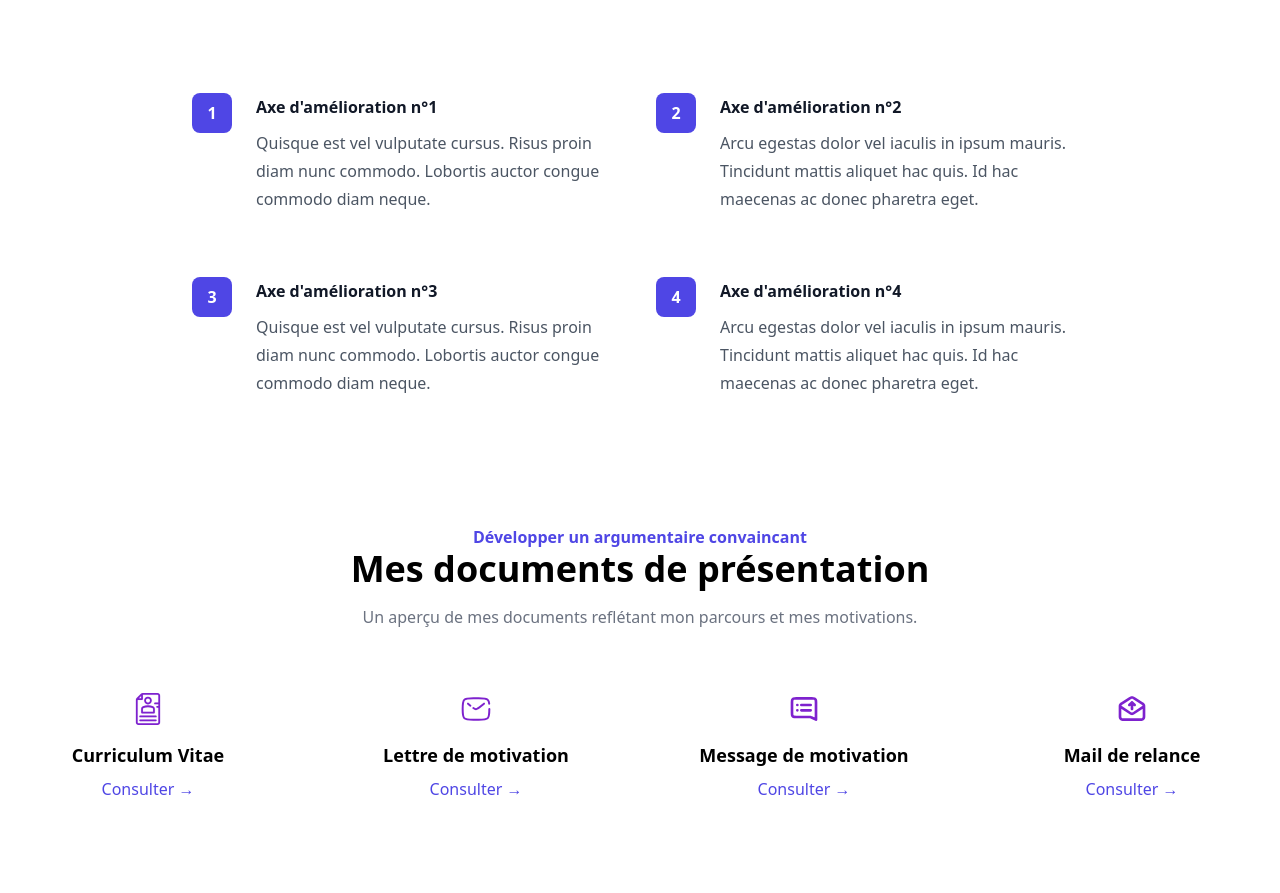
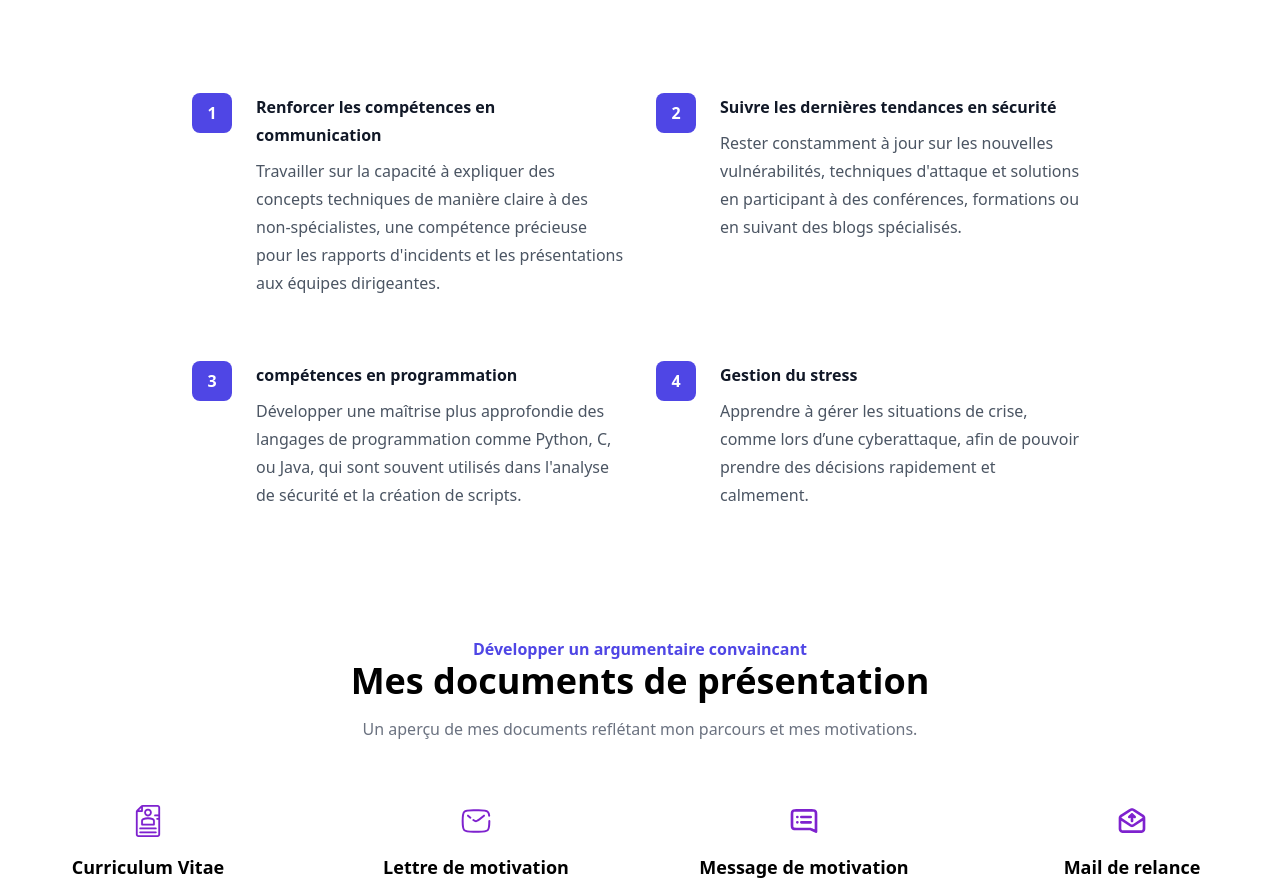
Before and after one commit to syassinehub/Yassine-Sghaier, a plain HTML site: page index.html in a window 1280 px wide. Shown: the part 1295-2188 px from the top of the page. Drawn offline with nearby package versions, Linux system fonts and the light colour scheme.

Commit message:
axe d'amélioration

```diff
--- a/index.html
+++ b/index.html
@@ -81,36 +81,36 @@
               <div class="absolute left-0 top-0 flex h-10 w-10 items-center justify-center rounded-lg bg-indigo-600 text-white">
                 1
               </div>
-              Axe d'amélioration n°1
+              Renforcer les compétences en communication
             </dt>
-            <dd class="mt-2 text-base leading-7 text-gray-600">Quisque est vel vulputate cursus. Risus proin diam nunc commodo. Lobortis auctor congue commodo diam neque.</dd>
+            <dd class="mt-2 text-base leading-7 text-gray-600">Travailler sur la capacité à expliquer des concepts techniques de manière claire à des non-spécialistes, une compétence précieuse pour les rapports d'incidents et les présentations aux équipes dirigeantes.</dd>
           </div>
           <div class="relative pl-16">
             <dt class="text-base font-semibold leading-7 text-gray-900">
               <div class="absolute left-0 top-0 flex h-10 w-10 items-center justify-center rounded-lg bg-indigo-600 text-white">
                 2
               </div>
-              Axe d'amélioration n°2
+              Suivre les dernières tendances en sécurité
             </dt>
-            <dd class="mt-2 text-base leading-7 text-gray-600">Arcu egestas dolor vel iaculis in ipsum mauris. Tincidunt mattis aliquet hac quis. Id hac maecenas ac donec pharetra eget.</dd>
+            <dd class="mt-2 text-base leading-7 text-gray-600">Rester constamment à jour sur les nouvelles vulnérabilités, techniques d'attaque et solutions en participant à des conférences, formations ou en suivant des blogs spécialisés.</dd>
           </div>
           <div class="relative pl-16">
             <dt class="text-base font-semibold leading-7 text-gray-900">
               <div class="absolute left-0 top-0 flex h-10 w-10 items-center justify-center rounded-lg bg-indigo-600 text-white">
                 3
               </div>
-              Axe d'amélioration n°3
+              compétences en programmation
             </dt>
-            <dd class="mt-2 text-base leading-7 text-gray-600">Quisque est vel vulputate cursus. Risus proin diam nunc commodo. Lobortis auctor congue commodo diam neque.</dd>
+            <dd class="mt-2 text-base leading-7 text-gray-600">Développer une maîtrise plus approfondie des langages de programmation comme Python, C, ou Java, qui sont souvent utilisés dans l'analyse de sécurité et la création de scripts.</dd>
           </div>
           <div class="relative pl-16">
             <dt class="text-base font-semibold leading-7 text-gray-900">
               <div class="absolute left-0 top-0 flex h-10 w-10 items-center justify-center rounded-lg bg-indigo-600 text-white">
                 4
               </div>
-              Axe d'amélioration n°4
+              Gestion du stress
             </dt>
-            <dd class="mt-2 text-base leading-7 text-gray-600">Arcu egestas dolor vel iaculis in ipsum mauris. Tincidunt mattis aliquet hac quis. Id hac maecenas ac donec pharetra eget.</dd>
+            <dd class="mt-2 text-base leading-7 text-gray-600">Apprendre à gérer les situations de crise, comme lors d’une cyberattaque, afin de pouvoir prendre des décisions rapidement et calmement.</dd>
           </div>
         </dl>
       </div>
```
